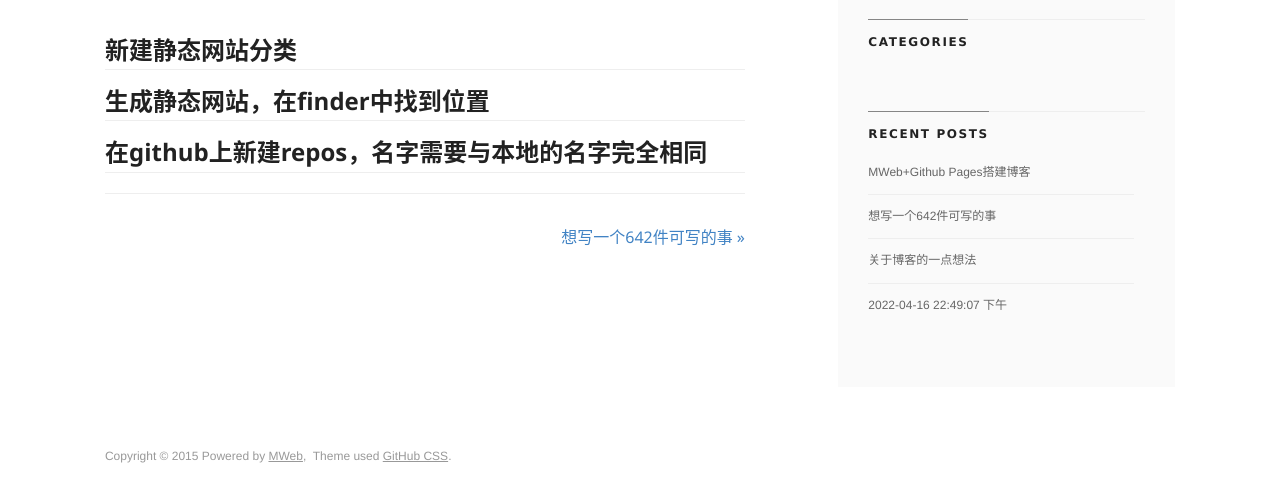
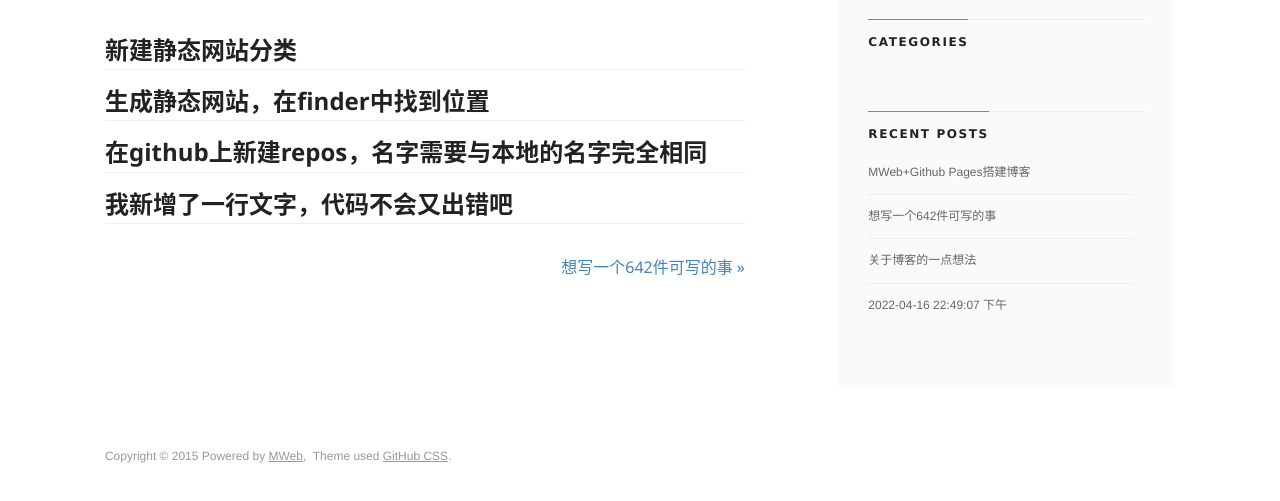
Before and after one commit to Huster1993/MWebBlog, a plain HTML site: page 16765355633436.html in a window 1280 px wide. Shown: the part 225-726 px from the top of the page. Drawn offline with Linux system fonts and the light colour scheme.

Commit message:
2023-02-16 16:36:29

```diff
--- a/16765355633436.html
+++ b/16765355633436.html
@@ -117,7 +117,7 @@
       <h2><a id="%E6%96%B0%E5%BB%BA%E9%9D%99%E6%80%81%E7%BD%91%E7%AB%99%E5%88%86%E7%B1%BB" class="anchor" aria-hidden="true"><span class="octicon octicon-link"></span></a>新建静态网站分类</h2>
 <h2><a id="%E7%94%9F%E6%88%90%E9%9D%99%E6%80%81%E7%BD%91%E7%AB%99%EF%BC%8C%E5%9C%A8finder%E4%B8%AD%E6%89%BE%E5%88%B0%E4%BD%8D%E7%BD%AE" class="anchor" aria-hidden="true"><span class="octicon octicon-link"></span></a>生成静态网站，在finder中找到位置</h2>
 <h2><a id="%E5%9C%A8github%E4%B8%8A%E6%96%B0%E5%BB%BArepos%EF%BC%8C%E5%90%8D%E5%AD%97%E9%9C%80%E8%A6%81%E4%B8%8E%E6%9C%AC%E5%9C%B0%E7%9A%84%E5%90%8D%E5%AD%97%E5%AE%8C%E5%85%A8%E7%9B%B8%E5%90%8C" class="anchor" aria-hidden="true"><span class="octicon octicon-link"></span></a>在github上新建repos，名字需要与本地的名字完全相同</h2>
-<h2><a id="" class="anchor" aria-hidden="true"><span class="octicon octicon-link"></span></a></h2>
+<h2><a id="%E6%88%91%E6%96%B0%E5%A2%9E%E4%BA%86%E4%B8%80%E8%A1%8C%E6%96%87%E5%AD%97%EF%BC%8C%E4%BB%A3%E7%A0%81%E4%B8%8D%E4%BC%9A%E5%8F%88%E5%87%BA%E9%94%99%E5%90%A7" class="anchor" aria-hidden="true"><span class="octicon octicon-link"></span></a>我新增了一行文字，代码不会又出错吧</h2>
 
 
 
```
Also changed, not shown: all.html (+1 -1 lines), index.html (+1 -1 lines).
